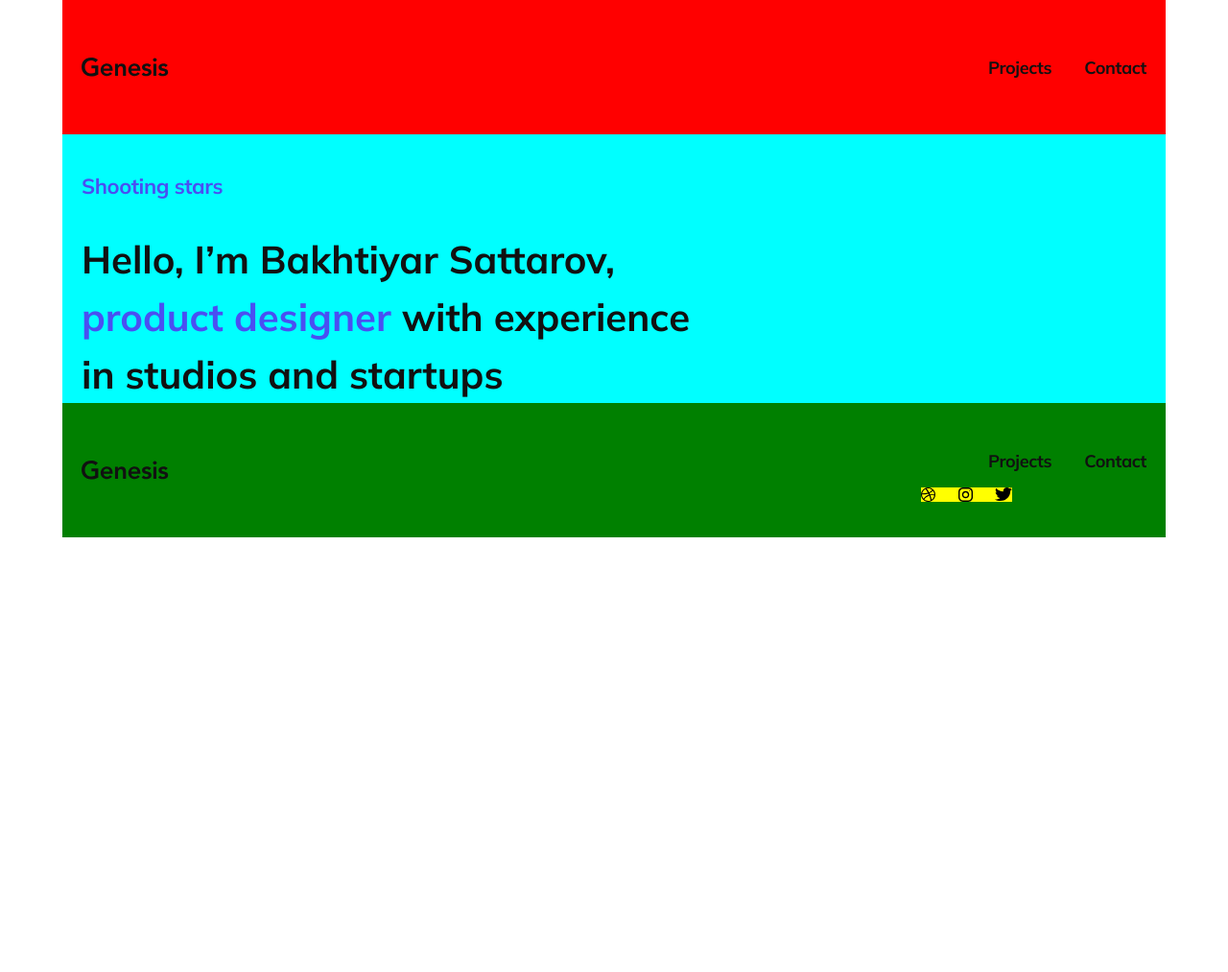
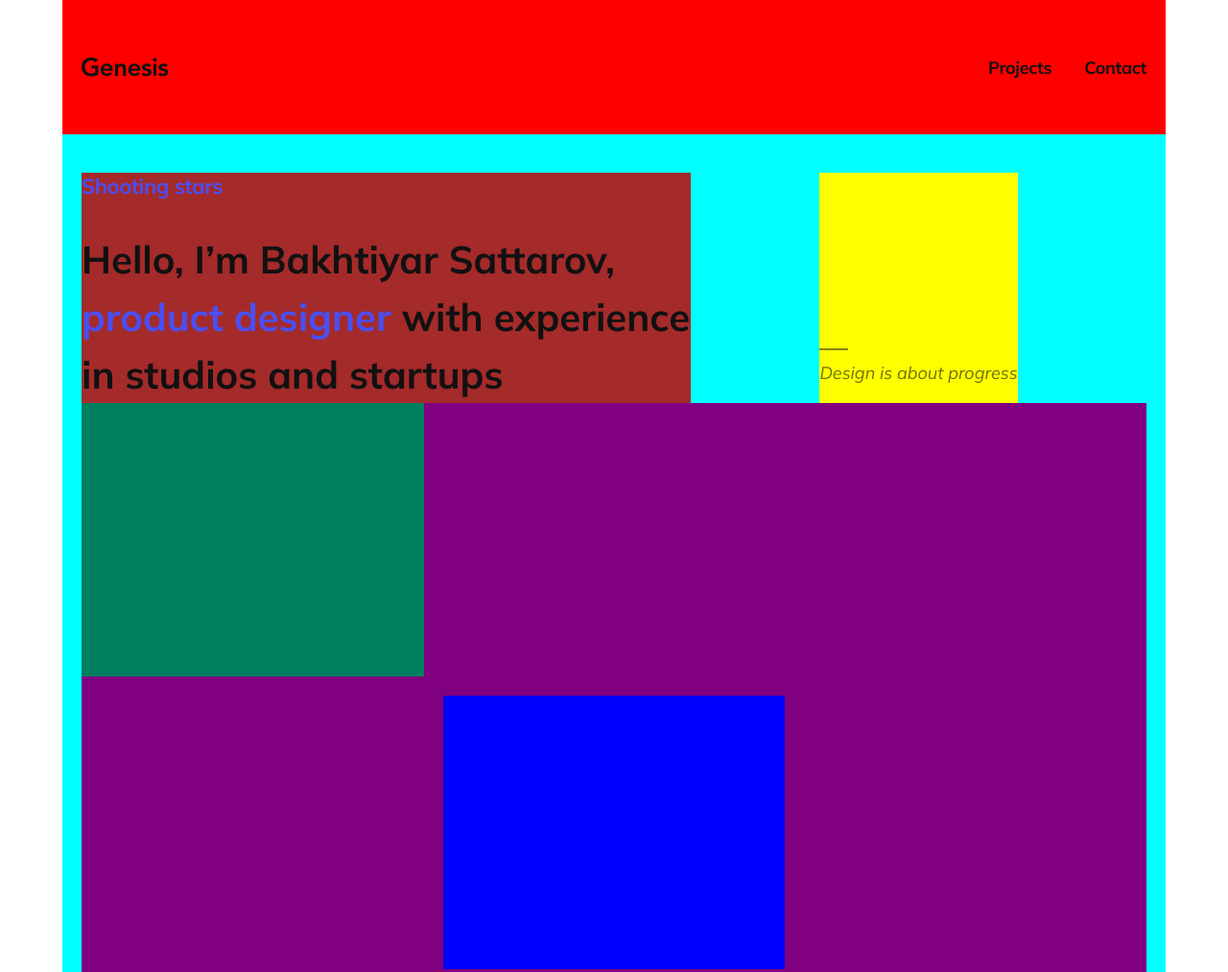
Before and after one commit to henriknestor/11-Crossbrowser_Prepost, a plain HTML site: page index.html in a window 1280 px wide. Shown: the top 1013 px of the page at 96% size. Before the commit the page ends 800 px from the top, so only its background shows below. Drawn offline with Linux system fonts and the light colour scheme.

Commit message:
started with grid

```diff
--- a/index.html
+++ b/index.html
@@ -15,8 +15,8 @@
         <nav>
             <img src="images/Logo.svg" alt="Genesis Logo" class="logo">
             <ul>
-                <li>Projects</li>
-                <li>Contact</li>
+                <li class="header-nav">Projects</li>
+                <li class="header-nav">Contact</li>
             </ul>
         </nav>
     </header>
@@ -27,19 +27,38 @@
                 <h2>Shooting stars</h2>
                 <h1>Hello, I’m Bakhtiyar Sattarov, <span class="bluetext">product designer</span> with experience in studios and startups</h1>
             </div>
+            <div class="container__quote">
+                <div>
+                    <div class="rectangle"></div>
+                    <h6>Design is about progress</h6>
+                </div>
+            </div>
+        </div>
+
+        <div class="grid__container">
+            <div class="grid__element one"></div>
+            <div class="grid__element two"></div>
+            <div class="grid__element three"></div>
+            <div class="grid__element four"></div>
+            <div class="grid__element five"></div>
+            <div class="grid__element six"></div>
+            <div class="grid__element seven"></div>
+            <div class="grid__element eight"></div>
+            <div class="grid__element nine"></div>
+            <div class="grid__element ten"></div>
+            <div class="grid__element eleven"></div>
+            <div class="grid__element twelve"></div>
         </div>
     </main>
 
     <footer>
         <img src="images/Logo.svg" alt="Genesis Logo" class="logo">
-        <div class="footer__right">
-            <div class="footer-nav">
-                <ul>
-                    <li>Projects</li>
-                    <li>Contact</li>
-                </ul>
-            </div>
-            <img src="images/Social.svg" alt="Social media icons" class="social-media-icons">
+        <div class="footer_right">
+            <ul>
+                <li class="footer_nav">Projects</li>
+                <li class="footer_nav">Contact</li>
+            </ul>
+            <img src="images/Social.svg" alt="Social media icons">
         </div>
     </footer>
 
--- a/styles/working-file.css
+++ b/styles/working-file.css
@@ -29,16 +29,24 @@ nav {
     height: 20px;
 }
 
+ul {
+    margin: 0;
+    padding: 0;
+}
+
 li {
     list-style: none;
     display: inline-block;
     color: #111;
-    text-align: right;
     font-size: 18px;
     font-style: normal;
     font-weight: 700;
     line-height: normal;
     letter-spacing: -0.346px;
+}
+
+.header-nav {
+    text-align: right;
     padding-left: 30px;
 }
 
@@ -56,6 +64,22 @@ main {
 .container {
     display: flex;
     justify-content: space-between;
+    flex-wrap: wrap;
+}
+
+.container__text {
+background-color: brown;
+}
+
+.container__quote {
+    background-color: yellow;
+    display: flex;
+    justify-content: flex-end;
+    flex-wrap: wrap-reverse;
+    flex-direction: row-reverse;
+    align-content: end;
+    margin: 0 auto 0;
+    padding: 0;
 }
 
 h1 {
@@ -66,6 +90,24 @@ h1 {
     font-style: normal;
     font-weight: 700;
     line-height: 60px; /* 150% */
+}
+
+h6 {
+    color: #111;
+    opacity: 0.6;
+    font-size: 18px;
+    font-style: italic;
+    font-weight: 400;
+    line-height: normal;
+    margin-bottom: 20px;
+}
+
+.rectangle {
+    width: 30px;
+    height: 2px;
+    opacity: 0.5;
+    background: #111;
+    margin-bottom: -30px;
 }
 
 .bluetext {
@@ -80,6 +122,31 @@ h2 {
     font-weight: 700;
     line-height: normal;
     letter-spacing: -0.423px;
+}
+
+.grid__container {
+    background-color: purple;
+    display: grid;
+    width: 100%;
+    height: 150vh;
+    grid-template-columns: repeat(4 1fr);
+    grid-template-rows: repeat(3 1fr);
+    grid-gap: 20px;
+}
+
+.one {
+    background: #007F5F;
+    grid-area: 1/1/2/2;
+}
+
+.two {
+    background-color: blue;
+    grid-area: 2/2/3/3;
+}
+
+.three {
+    background-color: brown;
+    grid-area: 3/3/4/4;
 }
 
 /* ---- End of content ---- */
@@ -98,19 +165,16 @@ footer {
 }
 
 .footer_right {
-    background-color: brown;
-    max-width: 190px;
+    max-width: 350px;
     display: flex;
+    flex: 1;
     justify-content: space-between;
     align-items: center;
 }
 
 .footer_nav {
-    background-color: green;
-}
-
-.social-media-icons {
-    background-color: yellow;
+    text-align: left;
+    padding-right: 30px;
 }
 
 /* ---- End of footer ---- */
```
